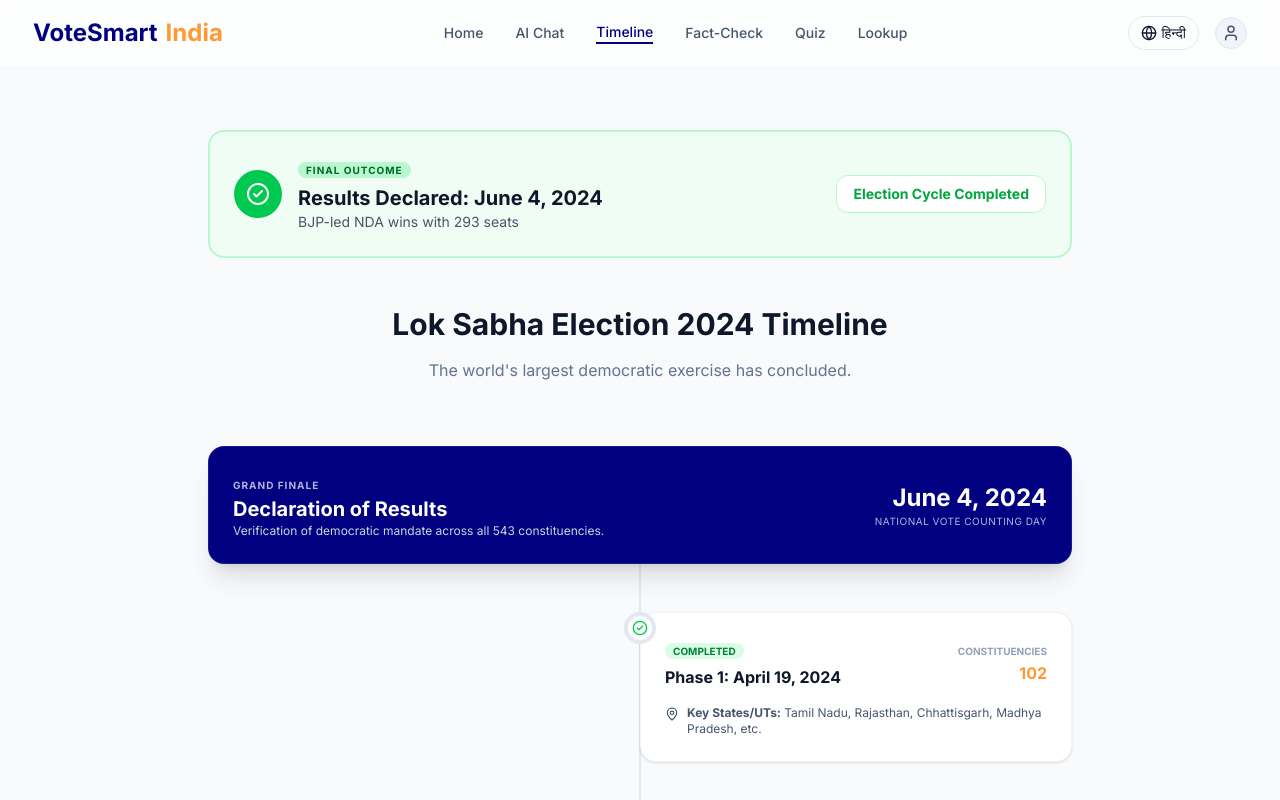
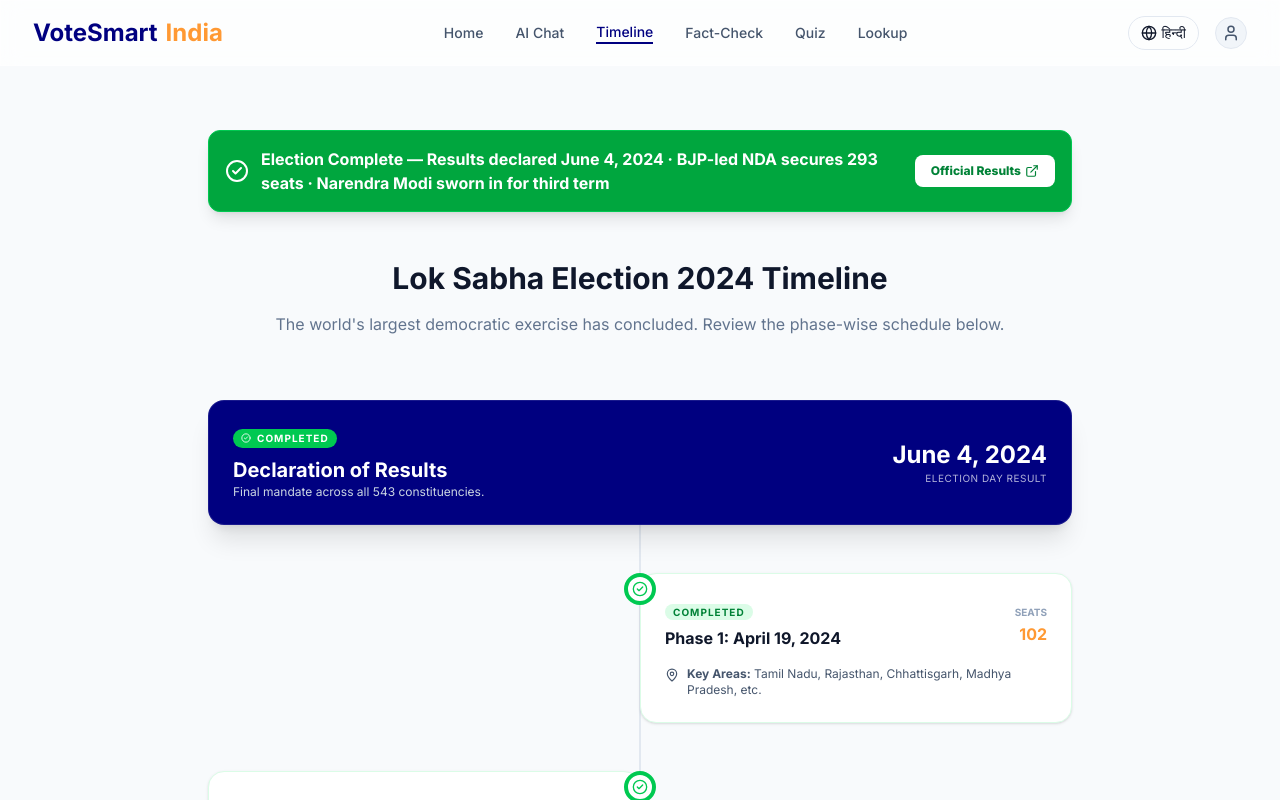
Before and after one commit to Nitinkgupta9967/Prompt_War, a Next.js app in the folder frontend/: page /timeline in a window 1280 px wide. Shown: the top 800 px of the page. Built offline with nearby package versions, Linux system fonts and the light colour scheme.

Commit message:
Fix: Implemented Prompt C - Timeline completed status and results banner

```diff
--- a/frontend/src/app/timeline/page.tsx
+++ b/frontend/src/app/timeline/page.tsx
@@ -2,67 +2,69 @@
 
 import React from 'react';
 import { motion } from 'framer-motion';
-import { CheckCircle2, Clock, Calendar, MapPin } from 'lucide-react';
+import { CheckCircle2, Calendar, MapPin, ExternalLink } from 'lucide-react';
 
 const phases = [
-  { phase: 1, date: "April 19, 2024", status: "COMPLETED", states: "Tamil Nadu, Rajasthan, Chhattisgarh, Madhya Pradesh, etc.", constituencies: 102 },
-  { phase: 2, date: "April 26, 2024", status: "COMPLETED", states: "Kerala, Karnataka, Rajasthan, Uttar Pradesh, etc.", constituencies: 88 },
-  { phase: 3, date: "May 7, 2024", status: "COMPLETED", states: "Gujarat, Karnataka, Maharashtra, Uttar Pradesh, etc.", constituencies: 94 },
-  { phase: 4, date: "May 13, 2024", status: "COMPLETED", states: "Andhra Pradesh, Telangana, Uttar Pradesh, West Bengal, etc.", constituencies: 96 },
-  { phase: 5, date: "May 20, 2024", status: "COMPLETED", states: "Maharashtra, Uttar Pradesh, West Bengal, Bihar, etc.", constituencies: 49 },
-  { phase: 6, date: "May 25, 2024", status: "COMPLETED", states: "Delhi, Haryana, Uttar Pradesh, West Bengal, etc.", constituencies: 58 },
-  { phase: 7, date: "June 1, 2024", status: "COMPLETED", states: "Uttar Pradesh, Punjab, West Bengal, Himachal Pradesh, etc.", constituencies: 57 },
+  { phase: 1, date: "April 19, 2024", status: "completed", states: "Tamil Nadu, Rajasthan, Chhattisgarh, Madhya Pradesh, etc.", constituencies: 102 },
+  { phase: 2, date: "April 26, 2024", status: "completed", states: "Kerala, Karnataka, Rajasthan, Uttar Pradesh, etc.", constituencies: 88 },
+  { phase: 3, date: "May 7, 2024", status: "completed", states: "Gujarat, Karnataka, Maharashtra, Uttar Pradesh, etc.", constituencies: 94 },
+  { phase: 4, date: "May 13, 2024", status: "completed", states: "Andhra Pradesh, Telangana, Uttar Pradesh, West Bengal, etc.", constituencies: 96 },
+  { phase: 5, date: "May 20, 2024", status: "completed", states: "Maharashtra, Uttar Pradesh, West Bengal, Bihar, etc.", constituencies: 49 },
+  { phase: 6, date: "May 25, 2024", status: "completed", states: "Delhi, Haryana, Uttar Pradesh, West Bengal, etc.", constituencies: 58 },
+  { phase: 7, date: "June 1, 2024", status: "completed", states: "Uttar Pradesh, Punjab, West Bengal, Himachal Pradesh, etc.", constituencies: 57 },
 ];
 
 export default function TimelinePage() {
   return (
-    <div className="max-w-4xl mx-auto px-4 py-16">
-      {/* Election Result Banner */}
+    <div className="max-w-4xl mx-auto px-4 py-8 md:py-16">
+      {/* Prompt C - Green Banner */}
       <motion.div
-        initial={{ opacity: 0, scale: 0.95 }}
-        animate={{ opacity: 1, scale: 1 }}
-        className="mb-12 p-6 bg-green-50 border-2 border-green-200 rounded-2xl flex flex-col md:flex-row items-center justify-between gap-6"
+        initial={{ opacity: 0, y: -10 }}
+        animate={{ opacity: 1, y: 0 }}
+        className="mb-12 p-4 bg-green-600 text-white rounded-xl shadow-lg flex flex-col md:flex-row items-center justify-between gap-4 border border-green-500"
       >
-        <div className="flex items-center gap-4">
-          <div className="w-12 h-12 bg-green-500 rounded-full flex items-center justify-center text-white shrink-0">
-            <CheckCircle2 size={24} />
-          </div>
-          <div className="text-left">
-            <span className="px-2 py-0.5 bg-green-200 text-green-800 text-[10px] font-bold rounded-full uppercase tracking-widest">Final Outcome</span>
-            <h2 className="text-xl font-bold text-slate-900 mt-1">Results Declared: June 4, 2024</h2>
-            <p className="text-sm text-slate-600">BJP-led NDA wins with 293 seats</p>
-          </div>
+        <div className="flex items-center gap-3">
+          <CheckCircle2 size={24} className="shrink-0" />
+          <p className="text-sm md:text-base font-bold">
+            Election Complete — Results declared June 4, 2024 · BJP-led NDA secures 293 seats · Narendra Modi sworn in for third term
+          </p>
         </div>
-        <div className="px-4 py-2 bg-white border border-green-200 rounded-xl font-bold text-green-600 text-sm">
-          Election Cycle Completed
-        </div>
+        <a
+          href="https://eci.gov.in"
+          target="_blank"
+          rel="noopener noreferrer"
+          className="flex items-center gap-1 px-4 py-2 bg-white text-green-700 rounded-lg text-xs font-extrabold whitespace-nowrap hover:bg-green-50 transition-colors"
+        >
+          Official Results <ExternalLink size={14} />
+        </a>
       </motion.div>
 
       <div className="text-center mb-16">
         <h1 className="text-3xl font-bold text-slate-900 mb-4">Lok Sabha Election 2024 Timeline</h1>
-        <p className="text-slate-500">The world&apos;s largest democratic exercise has concluded.</p>
+        <p className="text-slate-500">The world&apos;s largest democratic exercise has concluded. Review the phase-wise schedule below.</p>
       </div>
 
       <div className="relative">
-        {/* Vertical Line */}
         <div className="absolute left-4 md:left-1/2 top-0 bottom-0 w-0.5 bg-slate-200 -translate-x-1/2 hidden md:block" />
 
         <div className="space-y-12">
-          {/* Grand Finale Card */}
+          {/* Results Card */}
           <motion.div
-            initial={{ opacity: 0, y: 20 }}
-            whileInView={{ opacity: 1, y: 0 }}
+            initial={{ opacity: 0, scale: 0.95 }}
+            animate={{ opacity: 1, scale: 1 }}
             className="relative z-10 bg-[var(--navy)] text-white p-6 rounded-2xl shadow-xl border border-white/10"
           >
             <div className="flex justify-between items-center">
               <div>
-                <span className="text-[10px] font-bold tracking-widest uppercase opacity-70">Grand Finale</span>
+                <div className="inline-flex items-center gap-1.5 px-2 py-0.5 bg-green-500 text-[10px] font-bold rounded-full mb-2 uppercase tracking-widest">
+                  <CheckCircle2 size={10} /> Completed
+                </div>
                 <h3 className="text-xl font-bold">Declaration of Results</h3>
-                <p className="text-xs text-slate-300">Verification of democratic mandate across all 543 constituencies.</p>
+                <p className="text-xs text-slate-300">Final mandate across all 543 constituencies.</p>
               </div>
               <div className="text-right">
                 <div className="text-2xl font-bold">June 4, 2024</div>
-                <div className="text-[10px] opacity-70 uppercase tracking-wider">National Vote Counting Day</div>
+                <div className="text-[10px] opacity-70 uppercase tracking-wider">Election Day Result</div>
               </div>
             </div>
           </motion.div>
@@ -72,27 +74,24 @@ export default function TimelinePage() {
               key={p.phase}
               initial={{ opacity: 0, x: idx % 2 === 0 ? -20 : 20 }}
               whileInView={{ opacity: 1, x: 0 }}
+              viewport={{ once: true }}
               className={`relative flex flex-col md:flex-row gap-8 ${idx % 2 === 0 ? 'md:flex-row-reverse' : ''}`}
             >
-              {/* Dot */}
-              <div className="absolute left-4 md:left-1/2 w-8 h-8 rounded-full bg-white border-4 border-slate-200 -translate-x-1/2 z-20 hidden md:flex items-center justify-center">
-                {p.status === 'COMPLETED' ? <CheckCircle2 size={16} className="text-green-500" /> : <Clock size={16} className="text-slate-400" />}
+              <div className="absolute left-4 md:left-1/2 w-8 h-8 rounded-full bg-white border-4 border-green-500 -translate-x-1/2 z-20 hidden md:flex items-center justify-center">
+                <CheckCircle2 size={16} className="text-green-500" />
               </div>
 
               <div className="md:w-1/2">
-                <div className="card hover:border-[var(--navy)] transition-all">
+                <div className="card border-green-100 bg-white hover:border-green-500 transition-all">
                   <div className="flex justify-between items-start mb-4">
                     <div>
-                      <span className={`text-[10px] font-bold px-2 py-0.5 rounded-full ${
-                        p.status === 'COMPLETED' ? 'bg-green-100 text-green-700' :
-                        p.status === 'UPCOMING' ? 'bg-blue-100 text-blue-700' : 'bg-slate-100 text-slate-500'
-                      }`}>
+                      <span className="text-[10px] font-bold px-2 py-0.5 rounded-full bg-green-100 text-green-700 uppercase tracking-widest">
                         {p.status}
                       </span>
                       <h4 className="font-bold mt-1">Phase {p.phase}: {p.date}</h4>
                     </div>
                     <div className="text-right">
-                      <span className="text-[10px] text-slate-400 uppercase font-bold">Constituencies</span>
+                      <span className="text-[10px] text-slate-400 uppercase font-bold">Seats</span>
                       <div className="font-bold text-[var(--saffron)]">{p.constituencies}</div>
                     </div>
                   </div>
@@ -100,7 +99,7 @@ export default function TimelinePage() {
                   <div className="space-y-3">
                     <div className="flex gap-2 items-start text-xs text-slate-600">
                       <MapPin size={14} className="shrink-0 mt-0.5" />
-                      <p><span className="font-bold">Key States/UTs:</span> {p.states}</p>
+                      <p><span className="font-bold">Key Areas:</span> {p.states}</p>
                     </div>
                   </div>
                 </div>
```
